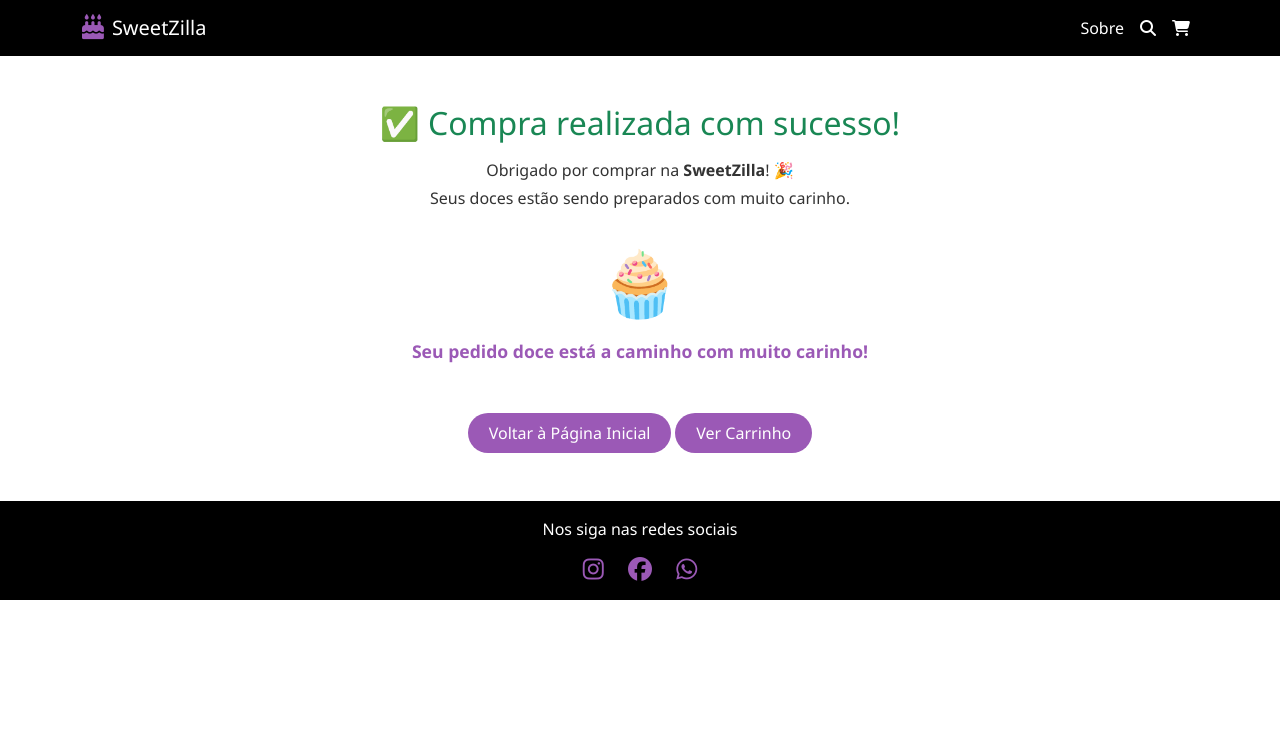
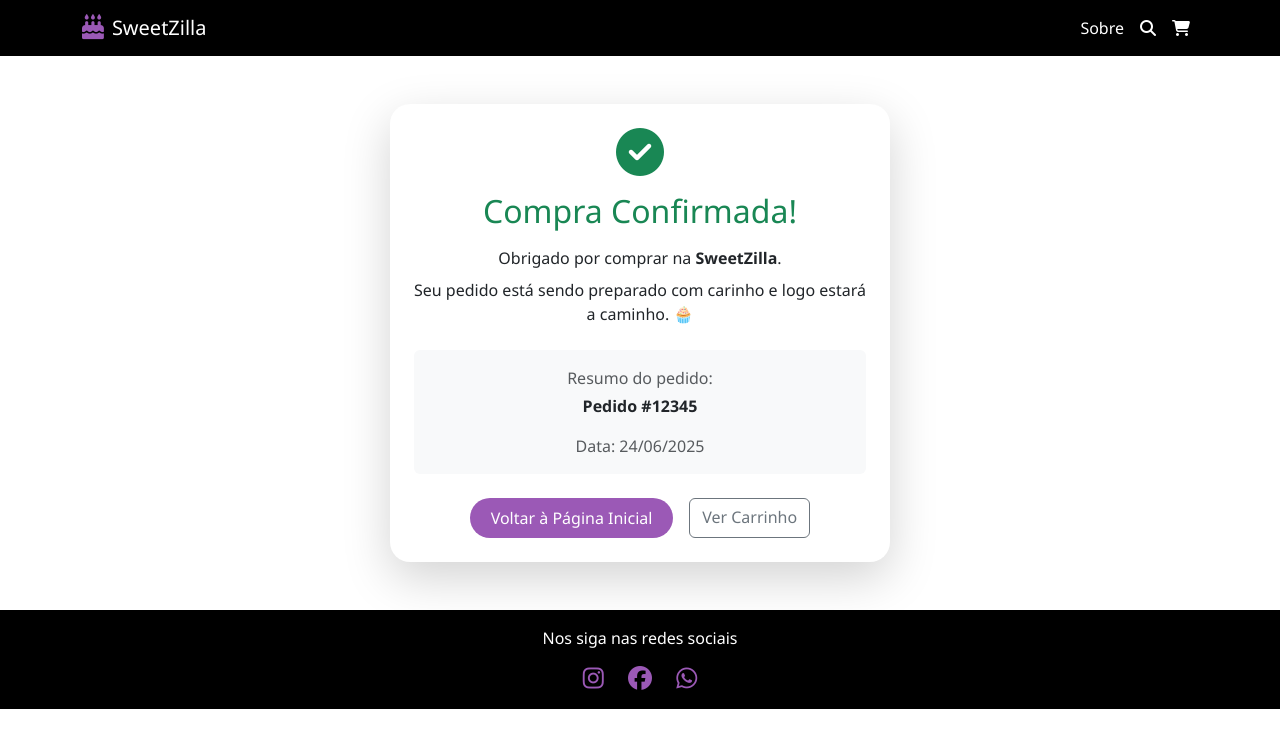
Before and after one commit to GeysaGraziella/Confeitaria, a plain HTML site: page confirmando.html in a window 1280 px wide. Drawn offline with nearby package versions, Linux system fonts and the light colour scheme.

Commit message:
Update confirmando.html

```diff
--- a/confirmando.html
+++ b/confirmando.html
@@ -3,15 +3,12 @@
 <head>
   <meta charset="UTF-8">
   <meta name="viewport" content="width=device-width, initial-scale=1.0">
-  <title>Compra Confirmada - Sweet Zilla</title>
+  <title>Pedido Confirmado - SweetZilla</title>
   <link href="https://cdn.jsdelivr.net/npm/bootstrap@5.3.3/dist/css/bootstrap.min.css" rel="stylesheet">
   <link rel="stylesheet" href="https://cdnjs.cloudflare.com/ajax/libs/font-awesome/6.5.0/css/all.min.css">
-  <link rel="stylesheet" href="https://cdnjs.cloudflare.com/ajax/libs/animate.css/4.1.1/animate.min.css"/>
-
   <link rel="stylesheet" href="style.css">
   <link rel="stylesheet" href="carrinho.css">
 </head>
-
 <body>
 
   <nav class="navbar navbar-expand-lg">
@@ -24,43 +21,43 @@
       </button>
       <div class="collapse navbar-collapse justify-content-end" id="navbarNav">
         <ul class="navbar-nav align-items-center">
-          <li class="nav-item">
-            <a class="nav-link" href="sobre.html">Sobre</a>
-          </li>
-          <li class="nav-item">
-            <a class="nav-link" href="#"><i class="fas fa-search"></i></a>
-          </li>
-          <li class="nav-item">
-            <a class="nav-link" href="carrinho.html"><i class="fas fa-cart-shopping"></i></a>
-          </li>
+          <li class="nav-item"><a class="nav-link" href="sobre.html">Sobre</a></li>
+          <li class="nav-item"><a class="nav-link" href="#"><i class="fas fa-search"></i></a></li>
+          <li class="nav-item"><a class="nav-link" href="carrinho.html"><i class="fas fa-cart-shopping"></i></a></li>
         </ul>
       </div>
     </div>
   </nav>
 
-  <div class="container my-5 text-center">
-    <h2 class="mb-3 text-success">✅ Compra realizada com sucesso!</h2>
-    <p class="mb-1">Obrigado por comprar na <strong>SweetZilla</strong>! 🎉</p>
-    <p class="mb-4">Seus doces estão sendo preparados com muito carinho.</p>
-   <div class="doce-animado my-4 text-center">
-  <span class="emoji-doce animate__animated animate__bounce">🧁</span>
-  <p class="mensagem-doce">Seu pedido doce está a caminho com muito carinho!</p>
-</div>
+  <div class="container my-5">
+    <div class="card mx-auto p-4 shadow-lg text-center" style="max-width: 500px; border-radius: 20px;">
+      <div class="mb-3">
+        <i class="fas fa-check-circle fa-3x text-success"></i>
+      </div>
+      <h2 class="text-success mb-3">Compra Confirmada!</h2>
+      <p class="mb-2">Obrigado por comprar na <strong>SweetZilla</strong>.</p>
+      <p class="mb-4">Seu pedido está sendo preparado com carinho e logo estará a caminho. 🧁</p>
 
+      <div class="bg-light p-3 rounded mb-4">
+        <p class="mb-1 text-muted">Resumo do pedido:</p>
+        <p class="fw-semibold text-roxo">Pedido #12345</p>
+        <p class="text-muted mb-0">Data: 24/06/2025</p>
+      </div>
 
-    <div class="text-center my-5">
-      <a href="index.html" class="btn btn-custom">Voltar à Página Inicial</a>
-      <a href="carrinho.html" class="btn btn-custom">Ver Carrinho</a>
+      <div class="d-flex justify-content-center gap-3">
+        <a href="index.html" class="btn btn-custom">Voltar à Página Inicial</a>
+        <a href="carrinho.html" class="btn btn-outline-secondary">Ver Carrinho</a>
+      </div>
     </div>
   </div>
 
-  <footer class="footer">
+  <footer class="footer mt-5">
     <p>Nos siga nas redes sociais</p>
     <a href="#"><i class="fab fa-instagram"></i></a>
     <a href="#"><i class="fab fa-facebook"></i></a>
     <a href="#"><i class="fab fa-whatsapp"></i></a>
   </footer>
 
-  <script src="https://cdn.jsdelivr.net/npm/bootstrap@5.3.0/dist/js/bootstrap.bundle.min.js"></script>
+  <script src="https://cdn.jsdelivr.net/npm/bootstrap@5.3.3/dist/js/bootstrap.bundle.min.js"></script>
 </body>
 </html>
```
